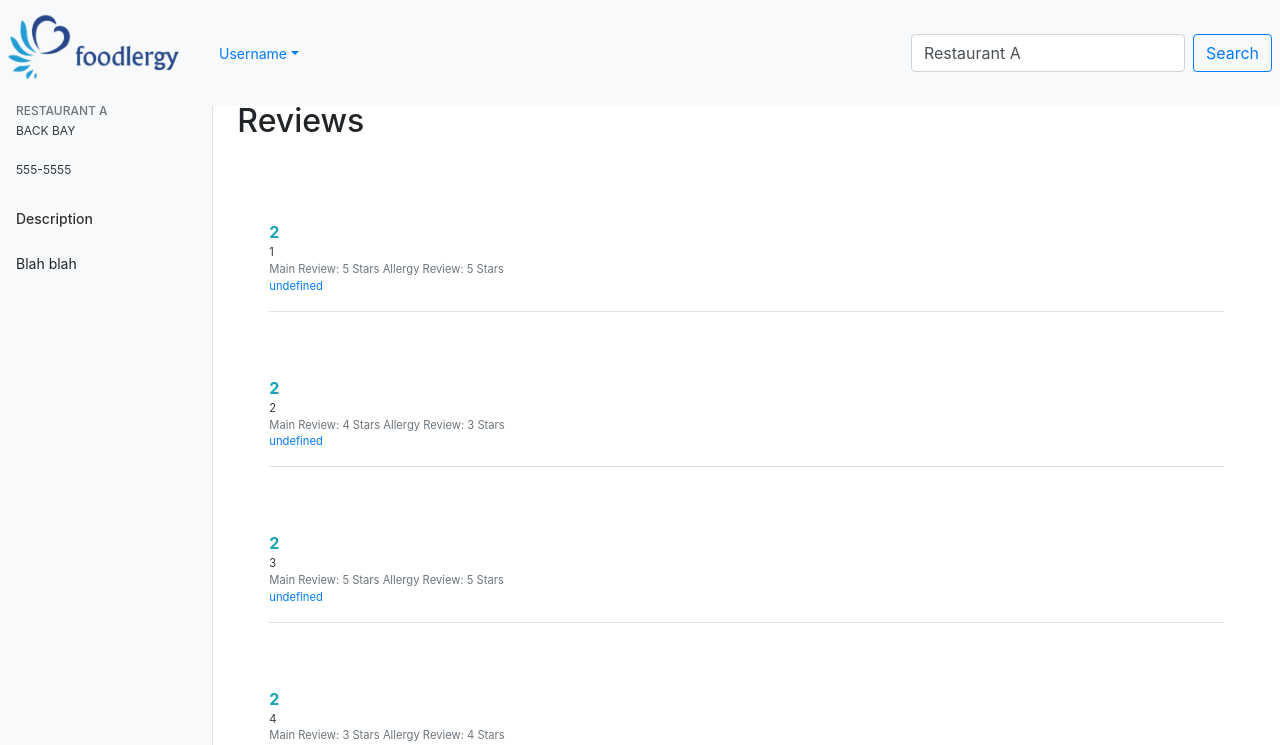
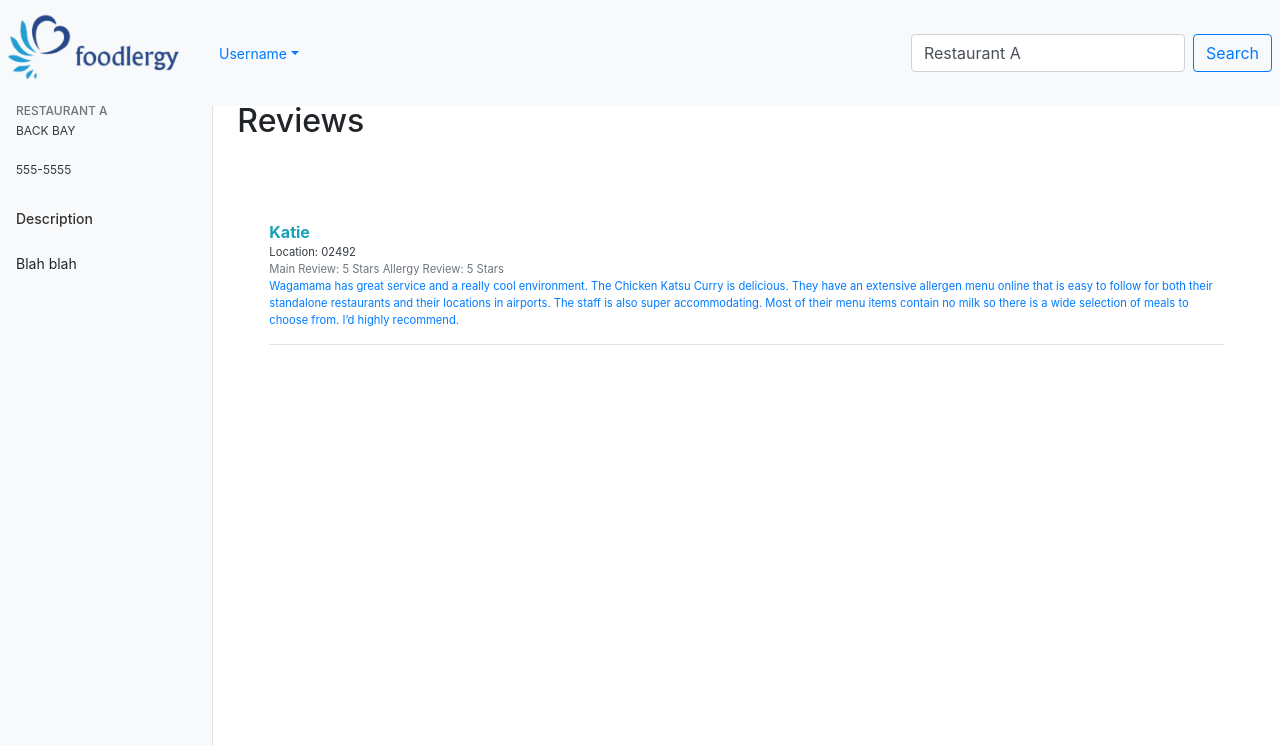
Before and after one commit to emmafw/Cute-Puppy, a PHP site: page /reviews.php?restaurantId=1 in a window 1280 px wide. Shown: the top 745 px of the page. Run offline with PHP 8.4, Linux system fonts and the light colour scheme; data comes from the database, SQL or seed files in the repository; some libraries are stand-ins or nearby versions.

Commit message:
updated reviews to display username and location
next step is to add restaurant info on side bar

```diff
--- a/reviews.php
+++ b/reviews.php
@@ -5,6 +5,9 @@
 	$conn = mysqli_connect(DBHOST,DBUSER,DBPASS,DBNAME);
 	$restaurant = "restaurant";
 	$review = "review";
+	$user = "user";
+
+	$restId = $_GET['restaurantId'];
 
 	$error = mysqli_connect_error();
 	if($error != null){
@@ -12,22 +15,23 @@
 		exit($output);
 	}else{
 		//do things
-		$sql0 = "SELECT * FROM " . $restaurant;
-		$sql1 = "SELECT * FROM " . $review;
+		//$sql0 = "SELECT * FROM " . $restaurant;
+		//$sql1 = "SELECT * FROM " . $review;
+		$sql0 = "SELECT * FROM `restaurant`, `review`, `user` WHERE restaurant.ID = review.RestaurantID AND user.UserID = review.UserID";
 		$result0 = mysqli_query($conn,$sql0);
-		$result1 = mysqli_query($conn,$sql1);
+		//$result1 = mysqli_query($conn,$sql1);
 		$entries = array();
-		if($result1->num_rows > 0){
-			$i=0;
-			while($row=$result1->fetch_assoc()){
-				$entries[$i] = array($row["UserID"],$row["RestaurantID"],$row["MainStars"],$row["AllergyStars"]); //,$row["Review"]); //review is too long to hold in an array
-				//$entries[$i] = array($row["Name"],$row["City"],$row["Tags"]);
-				$i=$i+1;
+		$rev = array();
+		if($result0->num_rows > 0){
+			while($row=$result0->fetch_assoc()){
+				if($restId==$row["RestaurantID"]){
+					$entries[] = array($row["FirstName"],$row["Zipcode"],$row["MainStars"],$row["AllergyStars"]); //,$row["Review"]); //review is too long to hold in an array
+					$rev[]= array($row["Review"]);
+				}
 			}
-			//echo $entries[3][2];
-		}else{
-			echo "0 results";
 		}
+		//make user id and restaurant show the real names
+
 	}
 	mysqli_close($conn);
 ?>
@@ -104,12 +108,13 @@
 		<script type="text/javascript">
 		//will need to get array info from database once we have that
 		var restaurantList = [["User A","Back Bay",5,"What a cool place wow","Nut Free, No Soy"],["User B","Brookline",3,"Not as good as Burger King","No Dairy Free Alternatives, Peanut Free"]];
-		var userList = <?php echo json_encode($entries); ?>; //user id, restaurant id, allergy stars, review
+		var userList = <?php echo json_encode($entries); ?>; //user id, restaurant id, allergy stars
+		var review = <?php echo json_encode($rev); ?>;
+		var restId = <?php echo ($restId); ?>;
 		//fix later to show the username rather than ID
 		window.onload=function(){
 			//sorting
 			element = document.querySelectorAll("div.insert");
-
 			for(var i=0; i<userList.length;i++){
 				var frag = create('<div class="my-3 p-3 bg-white rounded box-shadow"><div class="media text-muted pt-3"><p class="media-body pb-3 mb-0 small lh-125 border-bottom border-gray"><strong class="d-block text-gray-dark"><a class="text-info user" style="font-size:1rem" href="#">a</a></strong><a class="text-dark city" href="#">b</a><br/><span class="main">c</span> <span class="allergy">d</span></br><a class="review" href="#">e</a></p></div></div>');
 				element[0].parentElement.insertBefore(frag,element[0].childNodes[0]);
@@ -141,10 +146,10 @@
 
 			for(var i =0; i<userList.length;i++){
 				users[i].innerHTML=userList[i][0];
-				cities[i].innerHTML=userList[i][1];
+				cities[i].innerHTML="Location: " + userList[i][1];
 				allergies[i].innerHTML= "Allergy Review: " + userList[i][3] + " Stars";
 				mains[i].innerHTML="Main Review: " + userList[i][2] + " Stars";
-				reviews[i].innerHTML = userList[i][4];
+				reviews[i].innerHTML = review[i][0];
 			}
 
 		}
```
Also changed, not shown: results.php (+7 -5 lines).
